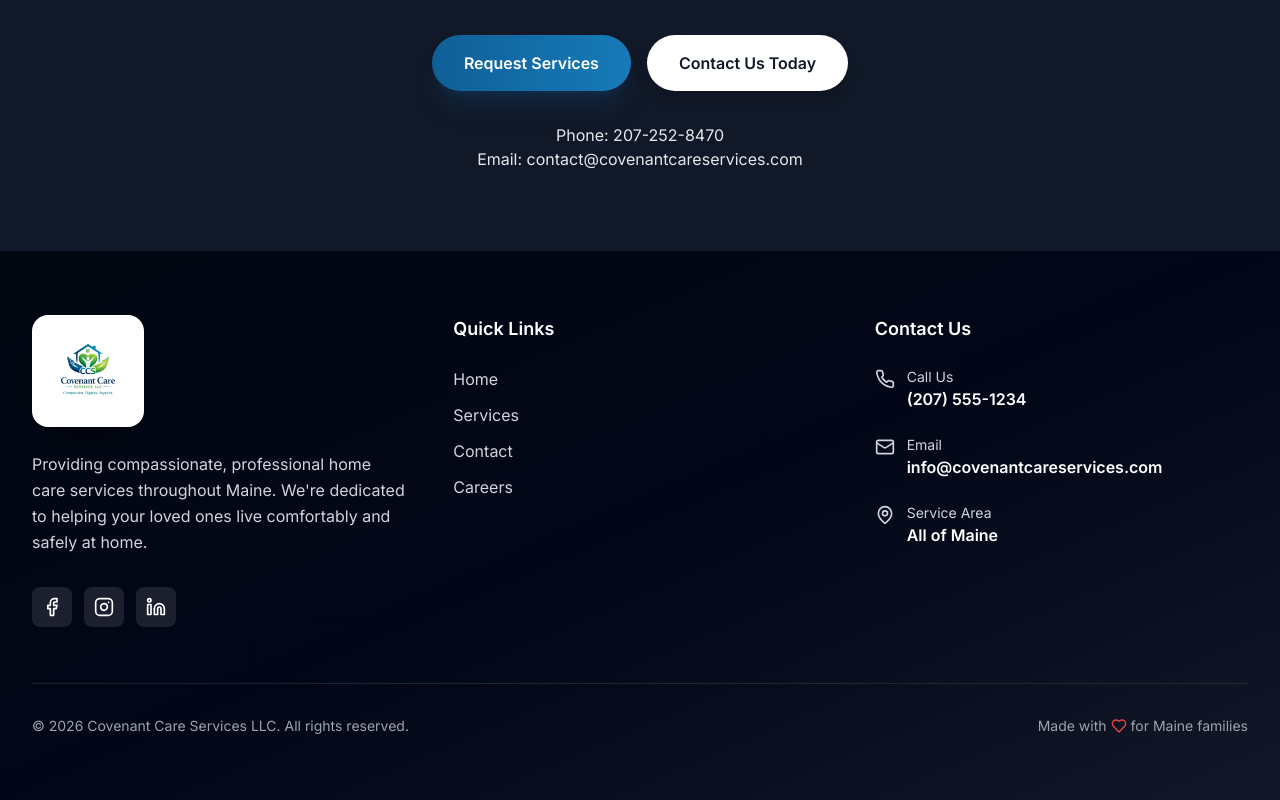
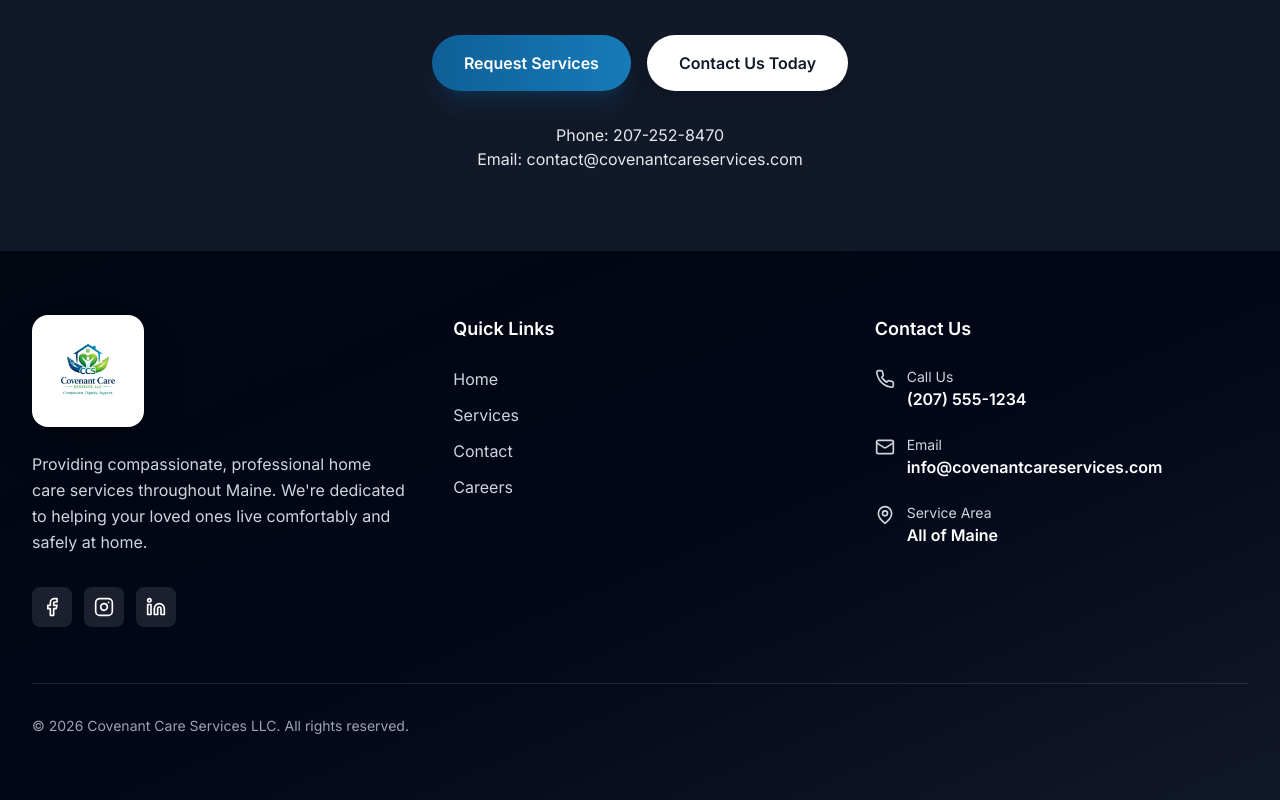
Before and after one commit to technophilej/Covenant_care_services, a Next.js app: page / in a window 1280 px wide. Shown: the part 2940-3740 px from the top of the page. Built offline with nearby package versions, Linux system fonts and the light colour scheme.

Commit message:
chore: remove non-brand footer tagline

```diff
--- a/components/layout/Footer.jsx
+++ b/components/layout/Footer.jsx
@@ -113,9 +113,6 @@
         <div className="border-t border-white/10 mt-14 pt-8">
           <div className="flex flex-col md:flex-row justify-between items-center gap-2">
             <p className="text-gray-400 text-sm">© {currentYear} Covenant Care Services LLC. All rights reserved.</p>
-            <p className="text-gray-400 text-sm flex items-center">
-              Made with <Heart className="w-4 h-4 mx-1 text-red-500" /> for Maine families
-            </p>
           </div>
         </div>
       </div>
```
